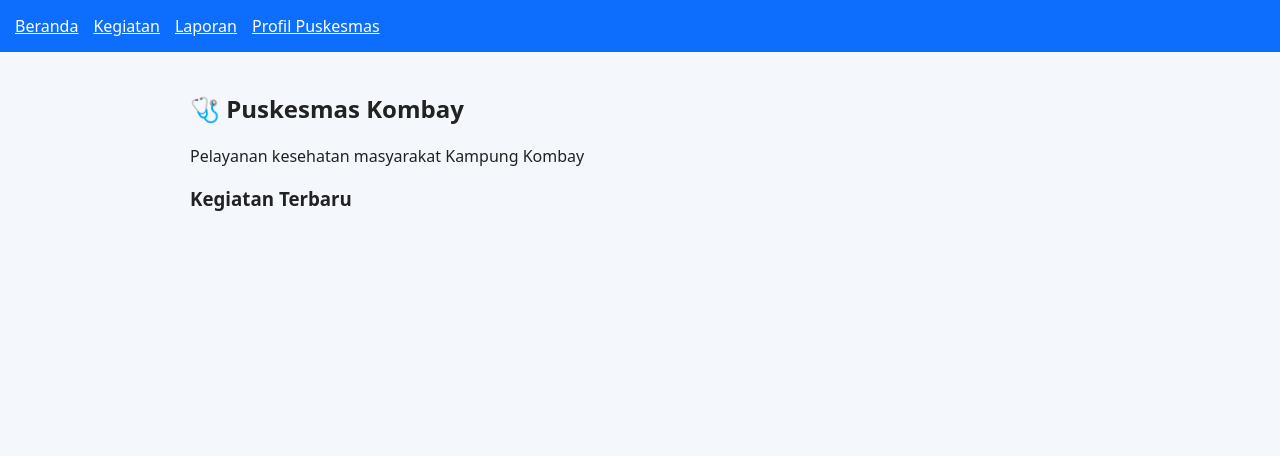
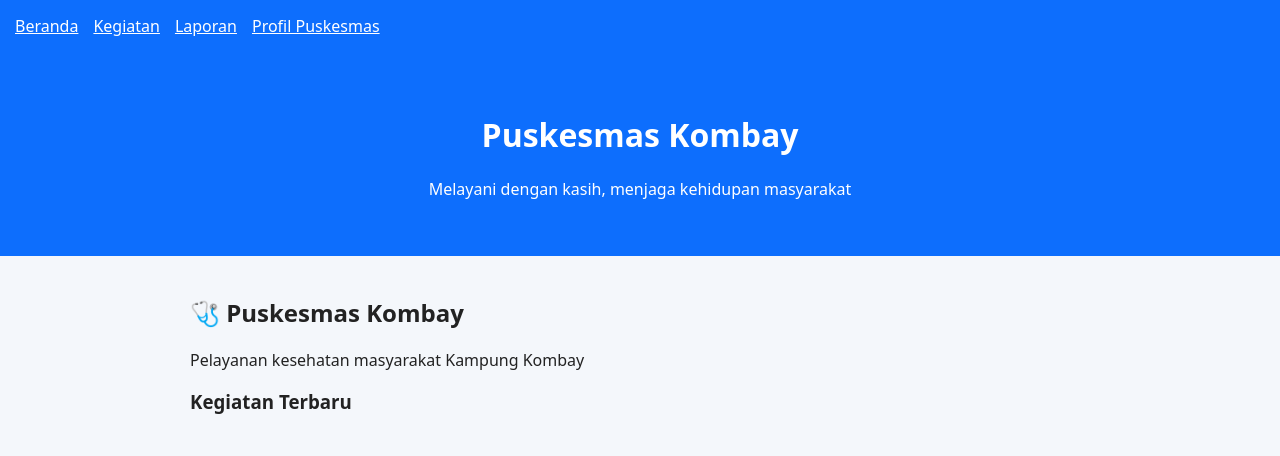
Before and after one commit to iechow/puskesmas-platform, a website: page public/index.html in a window 1280 px wide. Drawn offline with Linux system fonts and the light colour scheme; no server answers.

Commit message:
Update index.html

```diff
--- a/public/index.html
+++ b/public/index.html
@@ -2,6 +2,10 @@
 <html>
 <head>
   <title>Puskesmas Kombay</title>
+  <div style="padding:40px 20px;background:#0d6efd;color:white;text-align:center">
+  <h1>Puskesmas Kombay</h1>
+  <p>Melayani dengan kasih, menjaga kehidupan masyarakat</p>
+</div>
 <script>
 document.addEventListener("DOMContentLoaded", () => {
   fetch("/menu.html?v=" + Date.now())
```
